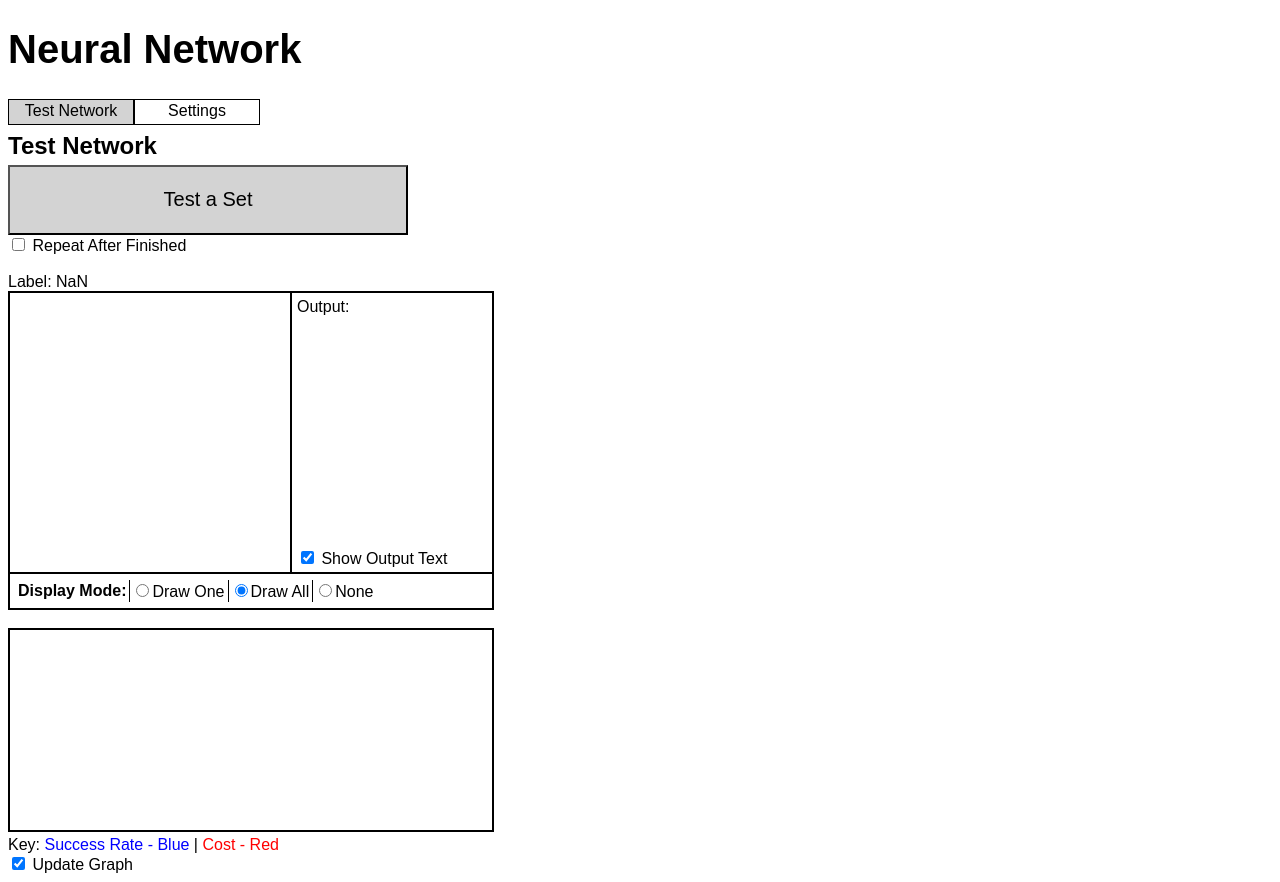
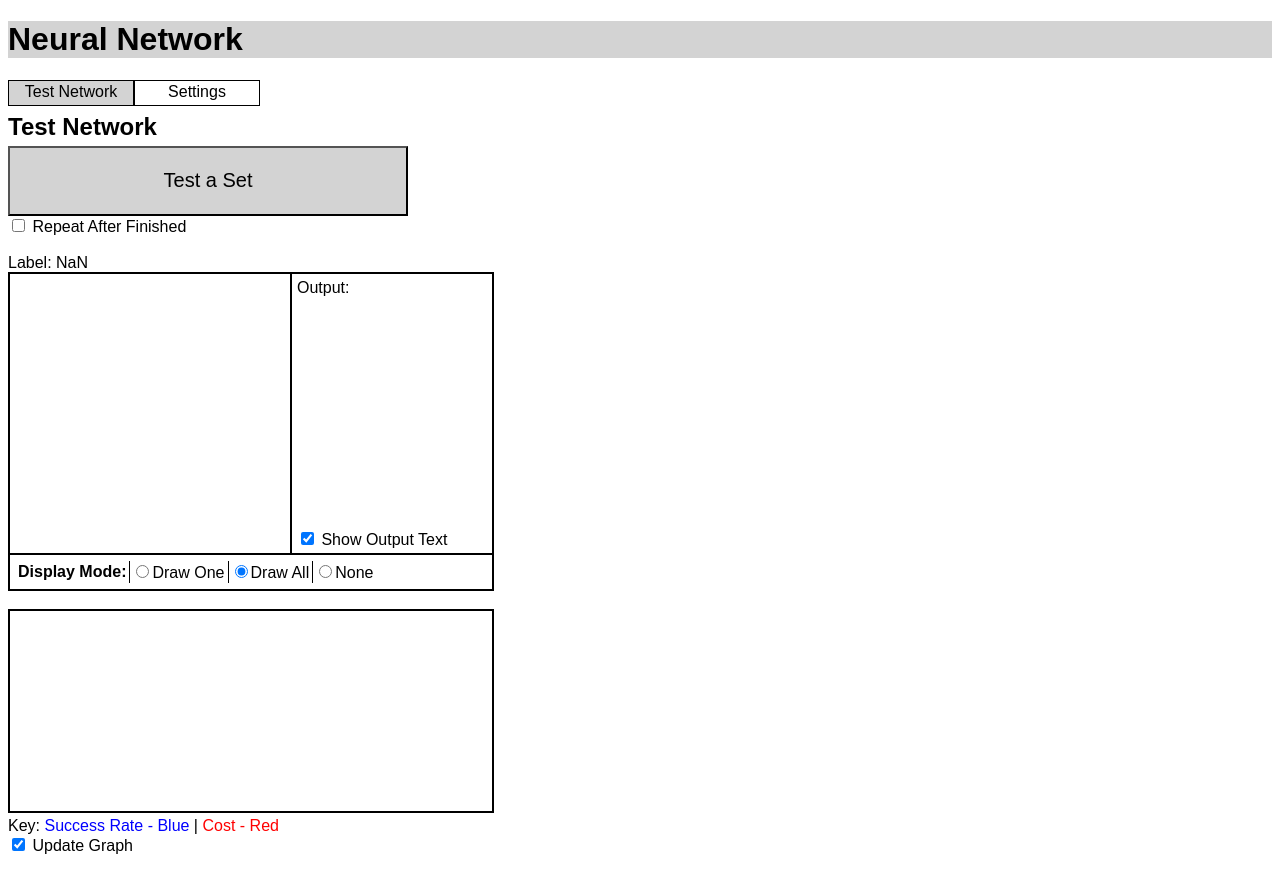
Before and after one commit to JosCla/my-projects, a plain HTML site: page src/digits/jsnet.html in a window 1280 px wide. Drawn offline with Linux system fonts and the light colour scheme; no server answers.

Commit message:
Update jsnet.html
Small consistency fix

```diff
--- a/src/digits/jsnet.html
+++ b/src/digits/jsnet.html
@@ -6,7 +6,7 @@
 
         <style>
             h1 {
-                font-size: 30pt;
+                background-color: lightgray;
             }
 
             h2 {
```
